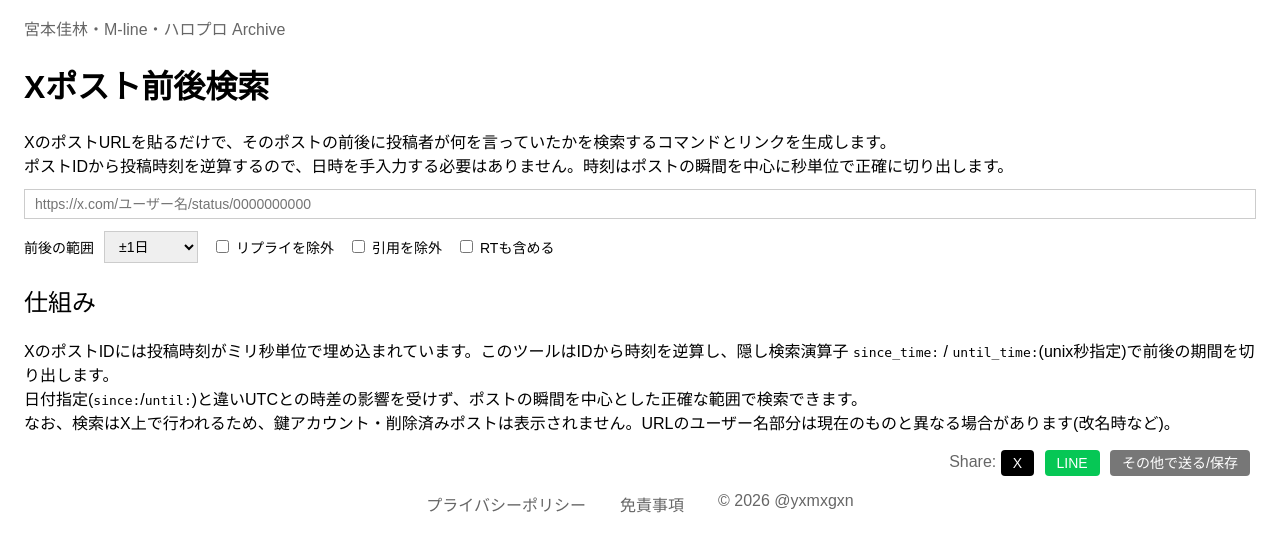
After one commit to yxmxgxn/Cloudflare, a PHP site: page /X/post-context.php in a window 1280 px wide. The commit adds this page. Shown: the top 552 px of the page. Run offline with PHP 8.4, Linux system fonts and the light colour scheme.

Commit message:
twitter検索

```diff
--- /dev/null
+++ b/X/post-context.php
@@ -0,0 +1,111 @@
+<?php
+  $title = "Xポスト前後検索";
+  $description = "XのポストURLを貼るだけで、そのポストの前後(±6時間〜7日)に投稿者が何を言っていたかを検索するコマンドとリンクを生成するツールです。日時の入力は不要です。";
+  $jsonld_type = "WebApplication";
+  include $_SERVER['DOCUMENT_ROOT'] . '/common/header.php';
+?>
+
+<main>
+  <h1>Xポスト前後検索</h1>
+  XのポストURLを貼るだけで、そのポストの前後に投稿者が何を言っていたかを検索するコマンドとリンクを生成します。<br>
+  ポストIDから投稿時刻を逆算するので、日時を手入力する必要はありません。時刻はポストの瞬間を中心に秒単位で正確に切り出します。<br>
+
+  <div id="ctx-controls">
+    <input type="text" id="ctx-url" placeholder="https://x.com/ユーザー名/status/0000000000" autocomplete="off">
+  </div>
+
+  <div id="ctx-options">
+    <label>前後の範囲
+      <select id="ctx-range">
+        <option value="21600">±6時間</option>
+        <option value="43200">±12時間</option>
+        <option value="86400" selected>±1日</option>
+        <option value="259200">±3日</option>
+        <option value="604800">±7日</option>
+      </select>
+    </label>
+    <label><input type="checkbox" id="ctx-noreply"> リプライを除外</label>
+    <label><input type="checkbox" id="ctx-noquote"> 引用を除外</label>
+    <label><input type="checkbox" id="ctx-withrt"> RTも含める</label>
+  </div>
+
+  <div id="ctx-result" hidden>
+    <p id="ctx-time-box">投稿日時 (JST)：<strong id="ctx-time"></strong></p>
+    <div id="ctx-cmd-row">
+      <code id="ctx-cmd"></code>
+      <button id="ctx-copy" type="button">コピー</button>
+    </div>
+    <a id="ctx-open" target="_blank" rel="noopener noreferrer">Xの「最新」タブでこの検索を開く</a>
+  </div>
+  <p id="ctx-err" hidden></p>
+
+  <h2>仕組み</h2>
+  XのポストIDには投稿時刻がミリ秒単位で埋め込まれています。このツールはIDから時刻を逆算し、隠し検索演算子 <code>since_time:</code> / <code>until_time:</code>(unix秒指定)で前後の期間を切り出します。<br>
+  日付指定(<code>since:</code>/<code>until:</code>)と違いUTCとの時差の影響を受けず、ポストの瞬間を中心とした正確な範囲で検索できます。<br>
+  なお、検索はX上で行われるため、鍵アカウント・削除済みポストは表示されません。URLのユーザー名部分は現在のものと異なる場合があります(改名時など)。
+
+<script>
+(function () {
+  var EPOCH = 1288834974657n;
+  function $(id) { return document.getElementById(id); }
+  function pad(n) { return String(n).padStart(2, "0"); }
+
+  function fail(msg) {
+    $("ctx-result").hidden = true;
+    $("ctx-err").textContent = msg;
+    $("ctx-err").hidden = msg === "";
+  }
+
+  function update() {
+    var m = $("ctx-url").value.match(/(?:x|twitter)\.com\/([A-Za-z0-9_]+)\/status(?:es)?\/(\d+)/);
+    if (!m) {
+      fail($("ctx-url").value.trim() === "" ? "" :
+        "URLからユーザー名とポストIDを読み取れませんでした。x.com/ユーザー名/status/番号 の形のURLを貼ってください。");
+      return;
+    }
+    var user = m[1];
+    var id = BigInt(m[2]);
+    if (user.toLowerCase() === "i") {
+      fail("このURL形式にはユーザー名が含まれていません。ポストを開いて x.com/ユーザー名/status/番号 の形のURLをコピーしてください。");
+      return;
+    }
+    if (id < 300000000000000n) {
+      fail("2010年11月以前の古いポストはIDに時刻が含まれていないため、このツールでは扱えません。");
+      return;
+    }
+    $("ctx-err").hidden = true;
+    $("ctx-result").hidden = false;
+
+    var ms = Number((id >> 22n) + EPOCH);
+    var sec = Math.floor(ms / 1000);
+    var r = parseInt($("ctx-range").value, 10);
+
+    var jst = new Date(ms + 9 * 3600 * 1000);
+    $("ctx-time").textContent =
+      jst.getUTCFullYear() + "-" + pad(jst.getUTCMonth() + 1) + "-" + pad(jst.getUTCDate()) +
+      " " + pad(jst.getUTCHours()) + ":" + pad(jst.getUTCMinutes()) + ":" + pad(jst.getUTCSeconds());
+
+    var q = "from:" + user + " since_time:" + (sec - r) + " until_time:" + (sec + r);
+    if ($("ctx-noreply").checked) q += " -filter:replies";
+    if ($("ctx-noquote").checked) q += " -filter:quote";
+    if ($("ctx-withrt").checked) q += " include:nativeretweets";
+
+    $("ctx-cmd").textContent = q;
+    $("ctx-open").href = "https://x.com/search?q=" + encodeURIComponent(q) + "&f=live";
+  }
+
+  ["ctx-url", "ctx-range", "ctx-noreply", "ctx-noquote", "ctx-withrt"].forEach(function (id) {
+    $(id).addEventListener(id === "ctx-url" ? "input" : "change", update);
+  });
+
+  $("ctx-copy").addEventListener("click", function () {
+    navigator.clipboard.writeText($("ctx-cmd").textContent);
+    $("ctx-copy").textContent = "コピーしました";
+    setTimeout(function () { $("ctx-copy").textContent = "コピー"; }, 1500);
+  });
+
+  update();
+})();
+</script>
+
+<?php include $_SERVER['DOCUMENT_ROOT'] . '/common/footer.php'; ?>
--- a/css/style.css
+++ b/css/style.css
@@ -798,3 +798,88 @@ footer a {
 .mv-cast-table th {
   background: #f0f0e8;
 }
+
+/* Xポスト前後検索 */
+#ctx-controls {
+  display: flex;
+  gap: 10px;
+  margin: 0.75rem 0;
+  flex-wrap: wrap;
+  align-items: center;
+}
+
+#ctx-controls input[type="text"] {
+  flex: 1;
+  min-width: 100px;
+  padding: 6px 10px;
+  border: 1px solid #ccc;
+  font-size: 14px;
+}
+
+#ctx-options {
+  display: flex;
+  gap: 14px;
+  margin: 0.75rem 0;
+  flex-wrap: wrap;
+  align-items: center;
+  font-size: 14px;
+}
+
+#ctx-options select {
+  padding: 6px 10px;
+  border: 1px solid #ccc;
+  font-size: 14px;
+  margin-left: 6px;
+}
+
+#ctx-options label {
+  display: flex;
+  align-items: center;
+  gap: 4px;
+}
+
+#ctx-result {
+  margin: 1em 0;
+}
+
+#ctx-time-box {
+  font-size: 14px;
+}
+
+#ctx-cmd-row {
+  display: flex;
+  gap: 10px;
+  align-items: center;
+  flex-wrap: wrap;
+}
+
+#ctx-cmd {
+  flex: 1;
+  min-width: 200px;
+  padding: 8px 12px;
+  background: #f5f5f5;
+  border: 1px solid #ddd;
+  border-radius: 4px;
+  font-size: 13px;
+  word-break: break-all;
+}
+
+#ctx-copy {
+  padding: 6px 12px;
+  border: 1px solid #ccc;
+  background: #fff;
+  cursor: pointer;
+  font-size: 14px;
+  border-radius: 4px;
+}
+
+#ctx-open {
+  display: inline-block;
+  margin-top: 0.75em;
+  padding: 8px 16px;
+  background: #AE8DBC;
+  border-radius: 4px;
+  color: #fff !important;
+  text-decoration: none;
+  font-size: 14px;
+}
--- a/index.php
+++ b/index.php
@@ -96,6 +96,10 @@
 
   <h3>Juice=Juiceの風に吹かれてMV公開後すぐにロケ地を特定して同じ角度で写真を撮ったものです</h3>
   <div class="indextop"><a href="/kazenifukarete">Juice=Juice 風に吹かれて MV ロケ地</a></div>
+
+  <h2>ツール</h2>
+  <h3>XのポストURLを貼るだけで、そのポストの前後に投稿者が何を言っていたかを検索できるコマンドを生成します</h3>
+  <div class="indextop"><a href="/X/post-context"><svg style="vertical-align: -4px;  margin-right: 4px"width="20" height="20" viewBox="0 0 24 24" xmlns="http://www.w3.org/2000/svg"><rect width="24" height="24" rx="4" fill="currentColor"/><path d="M17.5 3.5H20.5L14.5 10.5L21.5 20.5H16L11.5 14.5L6.5 20.5H3.5L9.8 13L3 3.5H8.7L12.8 9L17.5 3.5Z" fill="white"/><path d="M16.5 19L5.5 5H7.5L18.5 19H16.5Z" fill="white"/></svg>Xポスト前後検索</a></div>
 <br>
   <a href="/news">更新履歴</a>
 </main>
```
